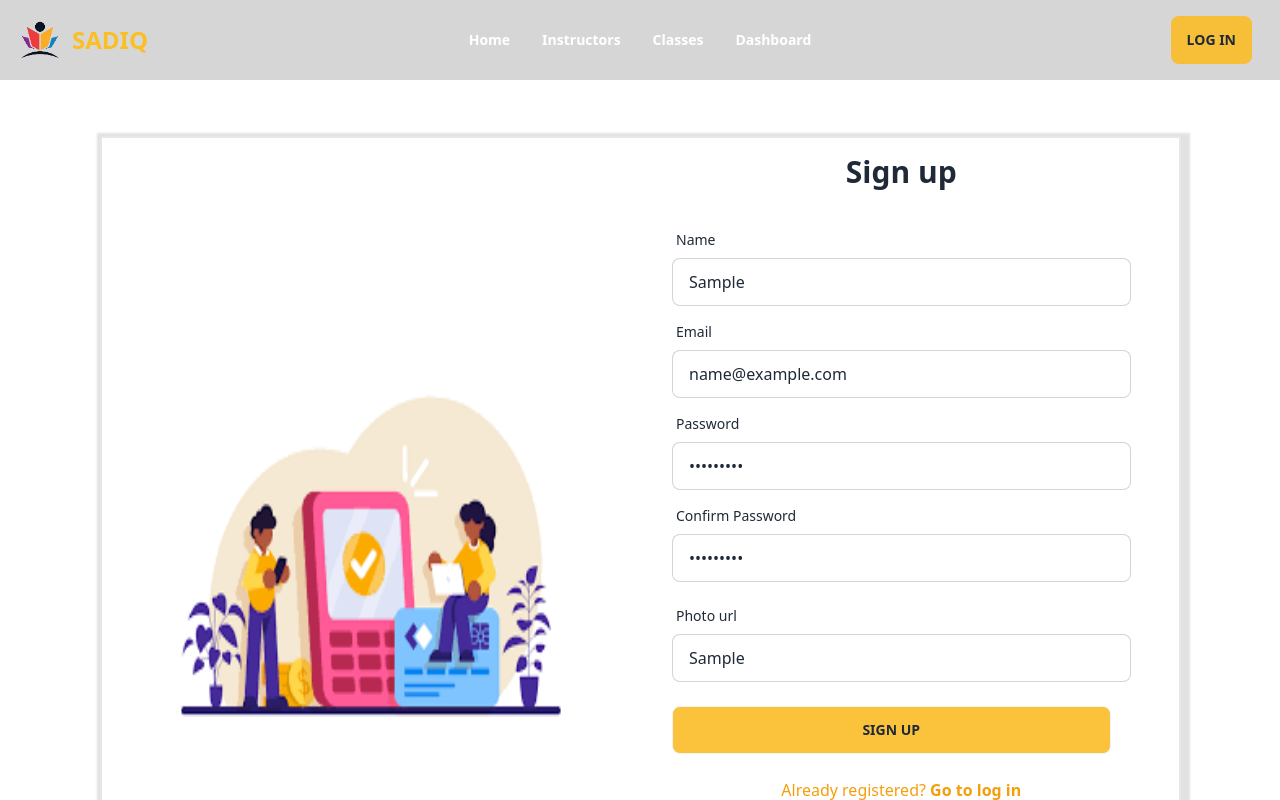
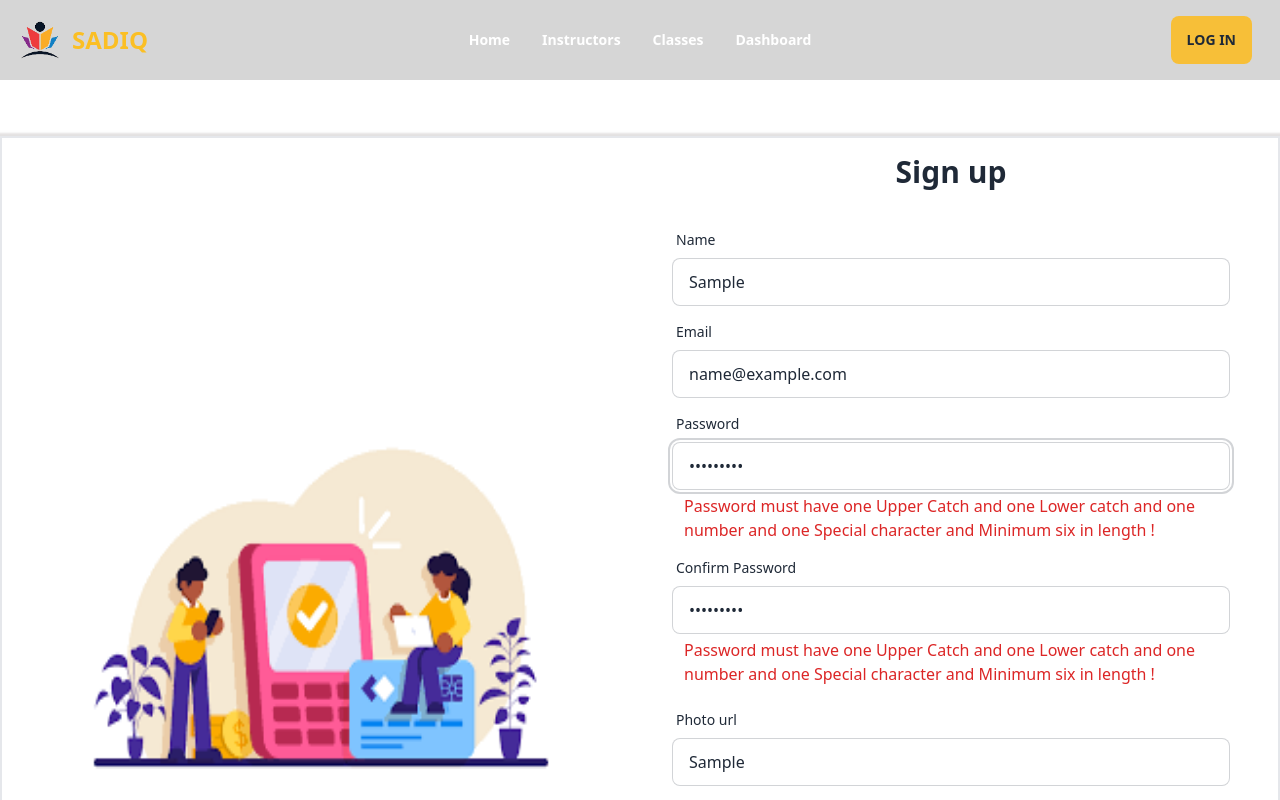
Before and after one commit to HmSani6699/summer-camp-client, a React (Vite) app: page /register in a window 1280 px wide. Both pictures are taken after typing "Sample", "name@example.com", "Sample123", "Sample123", "Sample" into the empty fields and a click on the input "Sign up". Shown: the top 800 px of the page. Built offline with nearby package versions, Linux system fonts and the light colour scheme; no server answers.

Commit message:
delete the button style

```diff
--- a/src/Pages/Home/Home/Register/Register.jsx
+++ b/src/Pages/Home/Home/Register/Register.jsx
@@ -126,10 +126,10 @@ const Register = () => {
                                     </label>
                                     <input type="password" placeholder="password" {...register("password", {
                                         required: true,
-                                        // pattern: /(?=.*?[A-Z])(?=.*?[a-z])(?=.*?[0-9])(?=.*?[#?!@$%^&*-]).{6,}/
+                                        pattern: /(?=.*?[A-Z])(?=.*?[a-z])(?=.*?[0-9])(?=.*?[#?!@$%^&*-]).{6,}/
                                     })} name='password' className="input input-bordered" />
                                     {errors.password?.type === 'required' && <span className="text-red-600 mt-1 ml-3">Password field is required !</span>}
-                                    {/* {errors.password?.type === 'pattern' && <p className="text-red-600 mt-1 ml-3">Password must have one Upper Catch and one Lower catch and one number and one Special character and Minimum six in length !</p>} */}
+                                    {errors.password?.type === 'pattern' && <p className="text-red-600 mt-1 ml-3">Password must have one Upper Catch and one Lower catch and one number and one Special character and Minimum six in length !</p>}
                                 </div>
                                 <div className="form-control mt-2">
                                     <label className="label">
@@ -137,10 +137,10 @@ const Register = () => {
                                     </label>
                                     <input type="password" placeholder="Confirm Password" {...register("confirmPassword", {
                                         required: true,
-                                        // pattern: /(?=.*?[A-Z])(?=.*?[a-z])(?=.*?[0-9])(?=.*?[#?!@$%^&*-]).{6,}/
+                                        pattern: /(?=.*?[A-Z])(?=.*?[a-z])(?=.*?[0-9])(?=.*?[#?!@$%^&*-]).{6,}/
                                     })} className="input input-bordered" />
                                     {errors.password?.type === 'required' && <span className="text-red-600 mt-1 ml-3">Password field is required !</span>}
-                                    {/* {errors.password?.type === 'pattern' && <p className="text-red-600 mt-1 ml-3">Password must have one Upper Catch and one Lower catch and one number and one Special character and Minimum six in length !</p>} */}
+                                    {errors.password?.type === 'pattern' && <p className="text-red-600 mt-1 ml-3">Password must have one Upper Catch and one Lower catch and one number and one Special character and Minimum six in length !</p>}
                                     <label className="label">
                                         <span className="label-text text-red-500">{matchPasword}</span>
                                     </label>
```
Also changed, not shown: src/Pages/Dashboard/Payment/CheckoutForm.css (+0 -34 lines).
